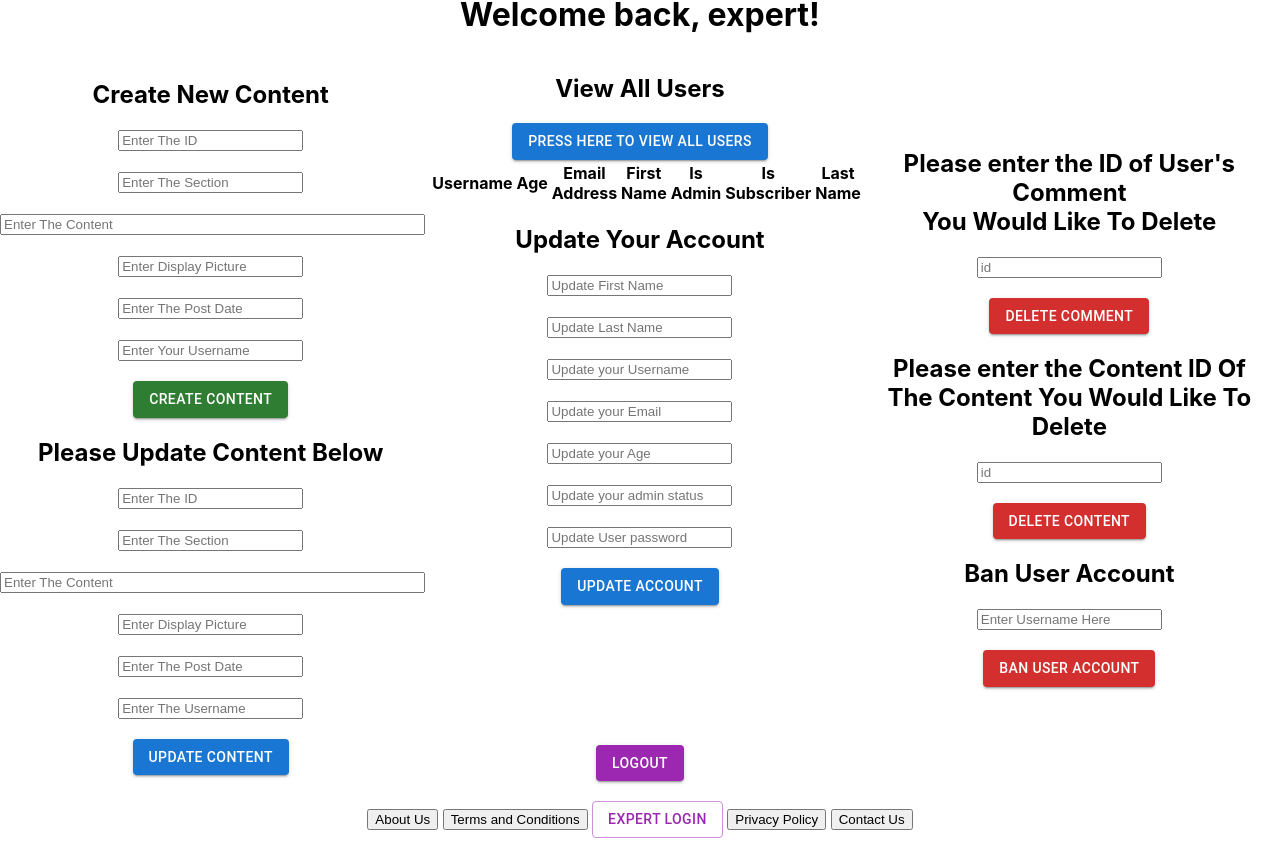
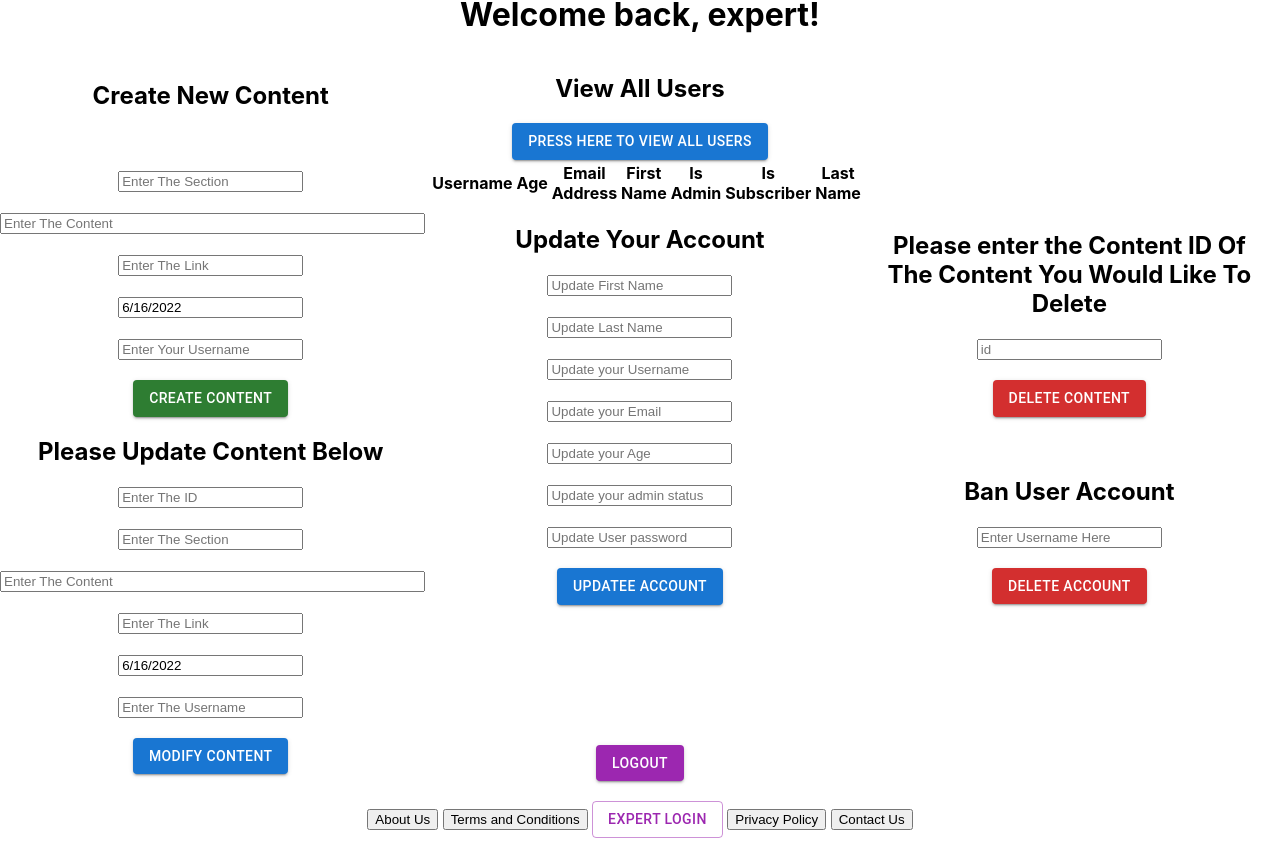
Before and after one commit to romanerobb/sharezone_ui, a React (Create React App) app: page /admin in a window 1280 px wide. Shown: the part 370-1228 px from the top of the page. Built offline with nearby package versions, Linux system fonts and the light colour scheme.

Commit message:
fixed date and buttons in admin section

```diff
--- a/src/components/admin/admin.jsx
+++ b/src/components/admin/admin.jsx
@@ -40,9 +40,10 @@ export default function Admin() {
         <Logout />
         </Grid>
         <Grid item xs={4}>
-        <DeleteComment />
+        {/* <DeleteComment /> */}
+        <DeleteContent />
         <br></br>
-        <DeleteContent />
+        <br></br>
         <br></br>
         <BanUserAccount />
         <br></br>
--- a/src/components/admin/banuseraccount.jsx
+++ b/src/components/admin/banuseraccount.jsx
@@ -1,9 +1,11 @@
-import { useRef } from "react"
+import { useRef, useState } from "react"
 import axios from "axios";
 import Button from '@mui/material/Button';
 
 
 export default function BanUserAccount(){
+
+    const [showDelete, setShowDeleted] = useState(false);
 
     const usernameInput = useRef();
 
@@ -31,7 +33,9 @@ export default function BanUserAccount(){
         <>
         <h2>Ban User Account</h2>
         <input placeholder="Enter Username Here" ref={usernameInput}></input><br></br><br></br>
-        <Button variant="contained" color="error" onClick={banUserAccount}>Ban User Account </Button>
+        {/* <Button variant="contained" color="error" onClick={banUserAccount}>Ban User Account </Button> */}
+        <Button variant="contained" color="error" onClick={() => {banUserAccount(); setShowDeleted(!showDelete)}}>Delete Account</Button>
+        {showDelete && <p><strong> The Account Has Been Deleted Successfully!</strong></p>}
         </>
     )
 }
--- a/src/components/admin/createcontent.jsx
+++ b/src/components/admin/createcontent.jsx
@@ -1,10 +1,13 @@
 import axios from "axios";
-import { useRef } from "react"
+import { useRef, useState } from "react"
 import Button from '@mui/material/Button';
 import { TextField } from "@mui/material";
 
 export default function CreateContent(){
-    const idInput = useRef();
+
+    const [showCreate, setShowCreated] = useState(false);
+
+   // const idInput = useRef();
     const sectionInput = useRef();
     const postcontentInput = useRef();
     const displaypictureInput = useRef();
@@ -16,7 +19,7 @@ export default function CreateContent(){
     async function createContents(){
 
         const content = {
-            id: idInput.current.value,
+           // id: idInput.current.value,
             section: sectionInput.current.value,
             postcontent: postcontentInput.current.value,
             displaypicture: displaypictureInput.current.value,
@@ -34,12 +37,18 @@ export default function CreateContent(){
 
     }
 
+    const today = new Date();
+    const year = today.getFullYear();
+    const day = today.getDate();
+    const month = today.getMonth()+1;
+    const newdate = month + "/" + day + "/" + year;
+
 
 
     return(
         <>
         <h2>Create New Content</h2>
-        <input placeholder="Enter The ID" ref={idInput}></input>
+        {/* <input placeholder="Enter The ID" ref={idInput}></input> */}
         <br></br>
         <br></br>
         <input placeholder="Enter The Section" ref={sectionInput}></input>
@@ -48,16 +57,19 @@ export default function CreateContent(){
         <input size="50" placeholder="Enter The Content" ref={postcontentInput}></input>
         <br></br>
         <br></br>
-        <input placeholder="Enter Display Picture" ref={displaypictureInput}></input>
+        <input placeholder="Enter The Link" ref={displaypictureInput}></input>
         <br></br>
         <br></br>
-        <input placeholder="Enter The Post Date" ref={postdateInput}></input>
+        {/* <input placeholder="Enter The Post Date" ref={postdateInput}></input> */}
+        <input value = {newdate} ref={postdateInput} >
+   </input>
         <br></br>
         <br></br>
         <input  placeholder="Enter Your Username" ref={usernameInput}></input>
         <br></br>
         <br></br>
-        <Button variant="contained" color="success" onClick={createContents}>Create Content</Button>
+        <Button variant="contained" color="success" onClick={() =>{createContents(); setShowCreated(!showCreate)}}>Create Content</Button>
+        {showCreate && <p><strong>You Have Successfully created New Content</strong></p>}
         </>
     )
 }
--- a/src/components/admin/deletecontent.jsx
+++ b/src/components/admin/deletecontent.jsx
@@ -1,8 +1,10 @@
 import axios from "axios";
-import { useRef } from "react";
+import { useRef, useState } from "react";
 import Button from '@mui/material/Button';
 
 export default function DeleteContent(){
+
+    const [showDelete, setShowDeleted] = useState(false);
 
     const contentInput = useRef();
 
@@ -27,7 +29,9 @@ export default function DeleteContent(){
         <>
         <h2>Please enter the Content ID Of <br></br>The Content You Would Like To Delete</h2>
         <input placeholder="id" ref={contentInput}></input><br></br><br></br>
-        <Button variant="contained" color="error" onClick={deleteContent}>Delete Content</Button>
+        {/* <Button variant="contained" color="error" onClick={deleteContent}>Delete Content</Button> */}
+        <Button variant="contained" color="error" onClick={() => {deleteContent(); setShowDeleted(!showDelete)}}>Delete Content</Button>
+        {showDelete && <p><strong>Content Deleted Successful!</strong></p>}
 
         </>
     )
--- a/src/components/admin/modifycontent.jsx
+++ b/src/components/admin/modifycontent.jsx
@@ -1,8 +1,9 @@
 import axios from "axios";
-import { useRef } from "react";
+import { useRef, useState } from "react";
 import Button from '@mui/material/Button';
 
 export default function ModifyContent(){
+    const [showModify, setShowModified] = useState(false);
 
     const idInput = useRef();
     const sectionInput = useRef();
@@ -36,6 +37,13 @@ export default function ModifyContent(){
 
     }
 
+    const today = new Date();
+    const year = today.getFullYear();
+    const day = today.getDate();
+    const month = today.getMonth()+1;
+    const newdate = month + "/" + day + "/" + year;
+
+
     return (
         <>
         <h2>Please Update Content Below</h2>
@@ -48,16 +56,19 @@ export default function ModifyContent(){
         <input size="50" placeholder="Enter The Content" ref={postcontentInput}></input>
         <br></br>
         <br></br>
-        <input  placeholder="Enter Display Picture" ref={displaypictureInput}></input>
+        <input  placeholder="Enter The Link" ref={displaypictureInput}></input>
         <br></br>
         <br></br>
-        <input placeholder="Enter The Post Date" ref={postdateInput}></input>
+        {/* <input placeholder="Enter The Post Date" ref={postdateInput}></input> */}
+        <input value = {newdate} ref={postdateInput} >
+   </input>
         <br></br>
         <br></br>
         <input  placeholder="Enter The Username" ref={usernameInput}></input>
         <br></br>
         <br></br>
-        <Button variant="contained" color="primary" onClick={modifyContents}>Update Content</Button>
+        <Button variant="contained" color="primary" onClick={() => {modifyContents(); setShowModified(!showModify)}}>Modify Content</Button>
+        {showModify && <p><strong>Content Update Sucessful</strong></p>}
         </>
     )
 }
--- a/src/components/admin/updateaccount.jsx
+++ b/src/components/admin/updateaccount.jsx
@@ -1,8 +1,10 @@
-import { useRef } from "react";
+import { useRef, useState } from "react";
 import axios from "axios";
 import Button from '@mui/material/Button';
 
 export default function UpdateAccount(){
+
+    const [showUpdate, setShowUpdated] = useState(false);
 
     const fnameInput = useRef();
     const lnameInput = useRef();
@@ -24,6 +26,7 @@ export default function UpdateAccount(){
             fname: fnameInput.current.value,
             lname: lnameInput.current.value,
             emailaddress: emailaddressInput.current.value,
+            age:ageInput.current.value,
             userpassword: userpasswordInput.current.value,
             is_admin: true
         }
@@ -63,7 +66,8 @@ export default function UpdateAccount(){
          <input type="password" placeholder="Update User password" ref={userpasswordInput}></input>
          <br></br>
          <br></br>
-        <Button variant="contained" color="primary" onClick={accountUpdate}>Update Account</Button>
+        <Button variant="contained" color="primary" onClick={() => {accountUpdate(); setShowUpdated(!showUpdate)}}>Updatee Account</Button>
+        {showUpdate && <p><strong>Updating Account Successful!</strong></p>}
 
         </>
     )
--- a/src/components/navigation/navbar.jsx
+++ b/src/components/navigation/navbar.jsx
@@ -13,6 +13,7 @@ export default function NavBar() {
             <Button variant="contained" color="primary" size="large" href="/login">Login</Button>
             <Button variant="contained" color="warning" size="large" href="/register">Join Us</Button>
             <Button variant="contained" color="secondary" size="large" href="/thezone">The Zone</Button>
+            {/* <Button variant="contained" color="success" size="large"href="/admin">Features</Button> */}
         </nav>
     );
 }
```
Also changed, not shown: src/components/admin/adminlogin.jsx (+14 -5 lines).
